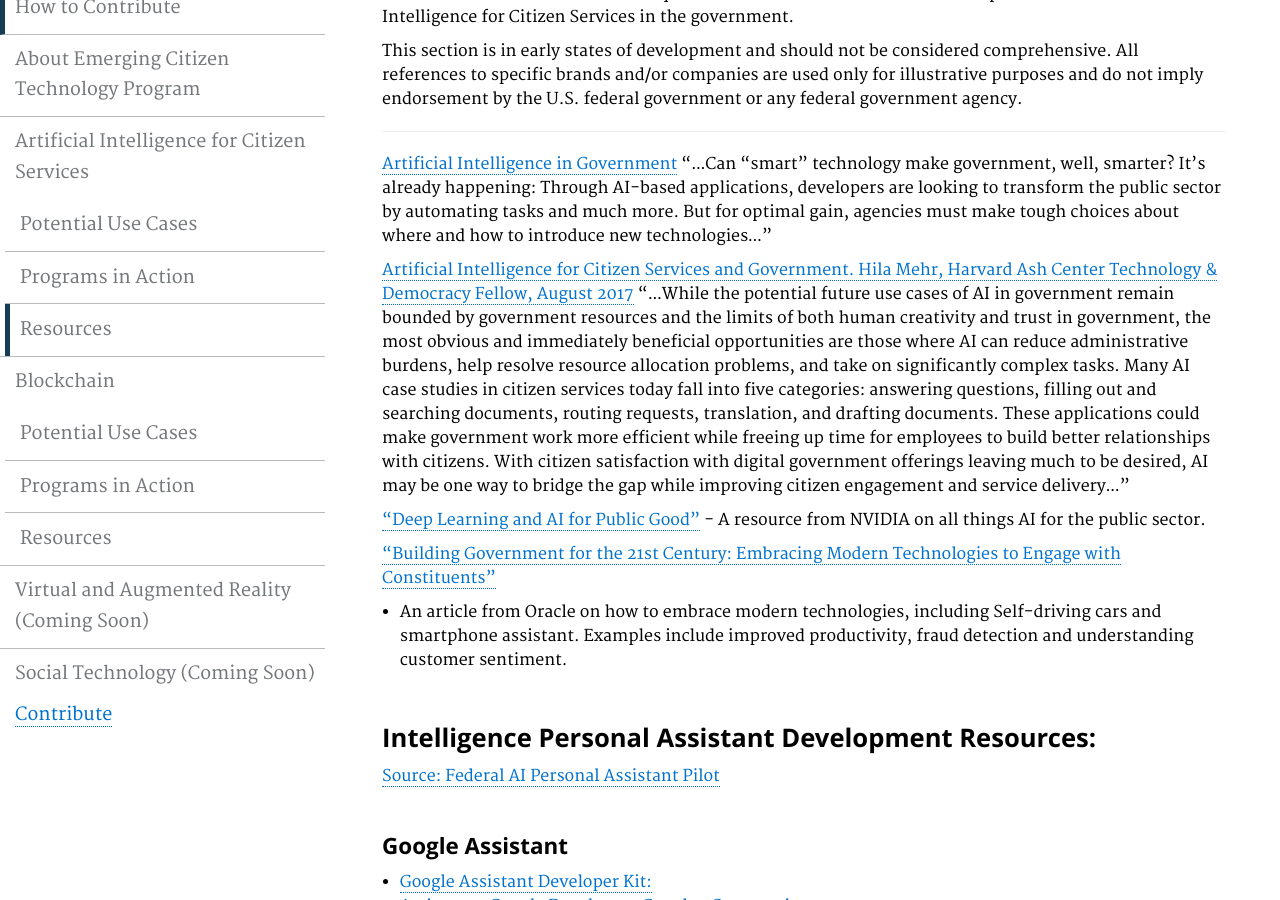
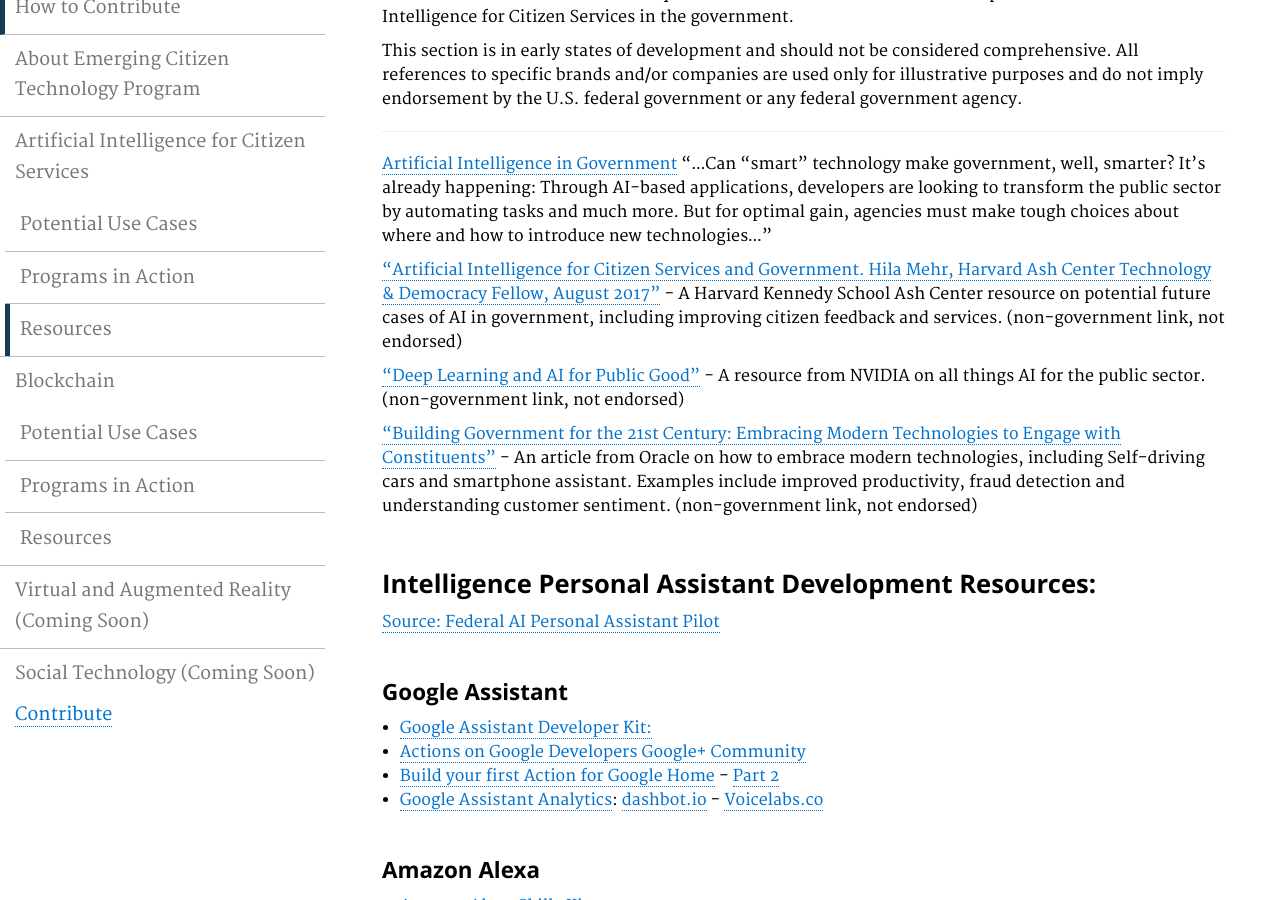
Before and after one commit to GSA/emerging-technology-atlas, a Jekyll site: the page built from pages/artificial-intelligence-resources.md, in a window 1280 px wide and 900 px high, scrolled down 256 px. Built offline with Jekyll 4.4.1, drawn with Linux system fonts in a browser that asks for light colours.

Commit message:
Update artificial-intelligence-resources.md

```diff
--- a/pages/artificial-intelligence-resources.md
+++ b/pages/artificial-intelligence-resources.md
@@ -15,15 +15,12 @@ description: ""
 
 <a href="https://dupress.deloitte.com/dup-us-en/focus/cognitive-technologies/artificial-intelligence-government-summary.html">Artificial Intelligence in Government</a> "...Can “smart” technology make government, well, smarter? It’s already happening: Through AI-based applications, developers are looking to transform the public sector by automating tasks and much more. But for optimal gain, agencies must make tough choices about where and how to introduce new technologies..."
 
-<a href="https://ash.harvard.edu/files/ash/files/artificial_intelligence_for_citizen_services.pdf">Artificial Intelligence for Citizen Services
-and Government. Hila Mehr, Harvard Ash Center Technology & Democracy Fellow, August 2017</a>
-"...While the potential future use cases of AI in government remain bounded by government resources and the limits of both human creativity and trust in government, the most obvious and immediately beneficial opportunities are those where AI can reduce administrative burdens, help resolve resource allocation problems, and take on significantly complex tasks. Many AI case studies in citizen services today fall into five categories: answering questions, filling out and searching documents, routing requests, translation, and drafting documents. These applications could make government work more efficient while freeing up time for employees to build better relationships with citizens. With citizen satisfaction with digital government offerings leaving much to be desired, AI may be one way to bridge the gap while improving citizen engagement and service delivery..."
+<a href="https://ash.harvard.edu/files/ash/files/artificial_intelligence_for_citizen_services.pdf">"Artificial Intelligence for Citizen Services and Government. Hila Mehr, Harvard Ash Center Technology & Democracy Fellow, August 2017"</a> - A Harvard Kennedy School Ash Center resource on potential future cases of AI in government, including improving citizen feedback and services. (non-government link, not endorsed)
 
-<a href="https://www.nvidia.com/en-us/deep-learning-ai/industries/public-good/">"Deep Learning and AI for Public Good"</a> - A resource from NVIDIA on all things AI for the public sector.
+<a href="https://www.nvidia.com/en-us/deep-learning-ai/industries/public-good/">"Deep Learning and AI for Public Good"</a> - A resource from NVIDIA on all things AI for the public sector. (non-government link, not endorsed)
 
 <a href="http://www.oracle.com/us/industries/public-sector/build-gov-21-century-br-2389343.pdf">"Building Government
-for the 21st Century: Embracing Modern Technologies to Engage with Constituents"</a>
-- An article from Oracle on how to embrace modern technologies, including Self-driving cars and smartphone assistant. Examples include improved productivity, fraud detection and understanding customer sentiment.
+for the 21st Century: Embracing Modern Technologies to Engage with Constituents"</a> - An article from Oracle on how to embrace modern technologies, including Self-driving cars and smartphone assistant. Examples include improved productivity, fraud detection and understanding customer sentiment. (non-government link, not endorsed)
 
 ### Intelligence Personal Assistant Development Resources:
 <a href="https://github.com/GSA/AI-Assistant-Pilot/wiki/Resources">Source: Federal AI Personal Assistant Pilot</a>
```
